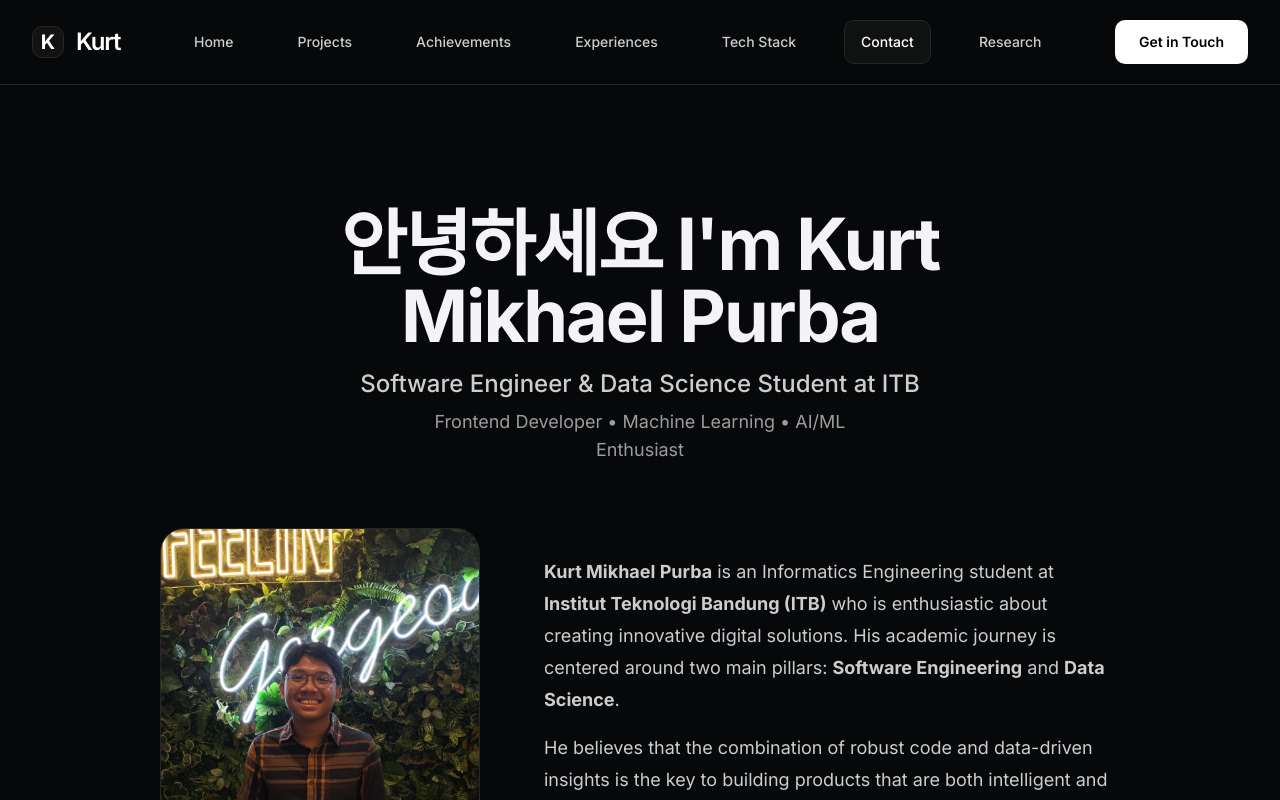
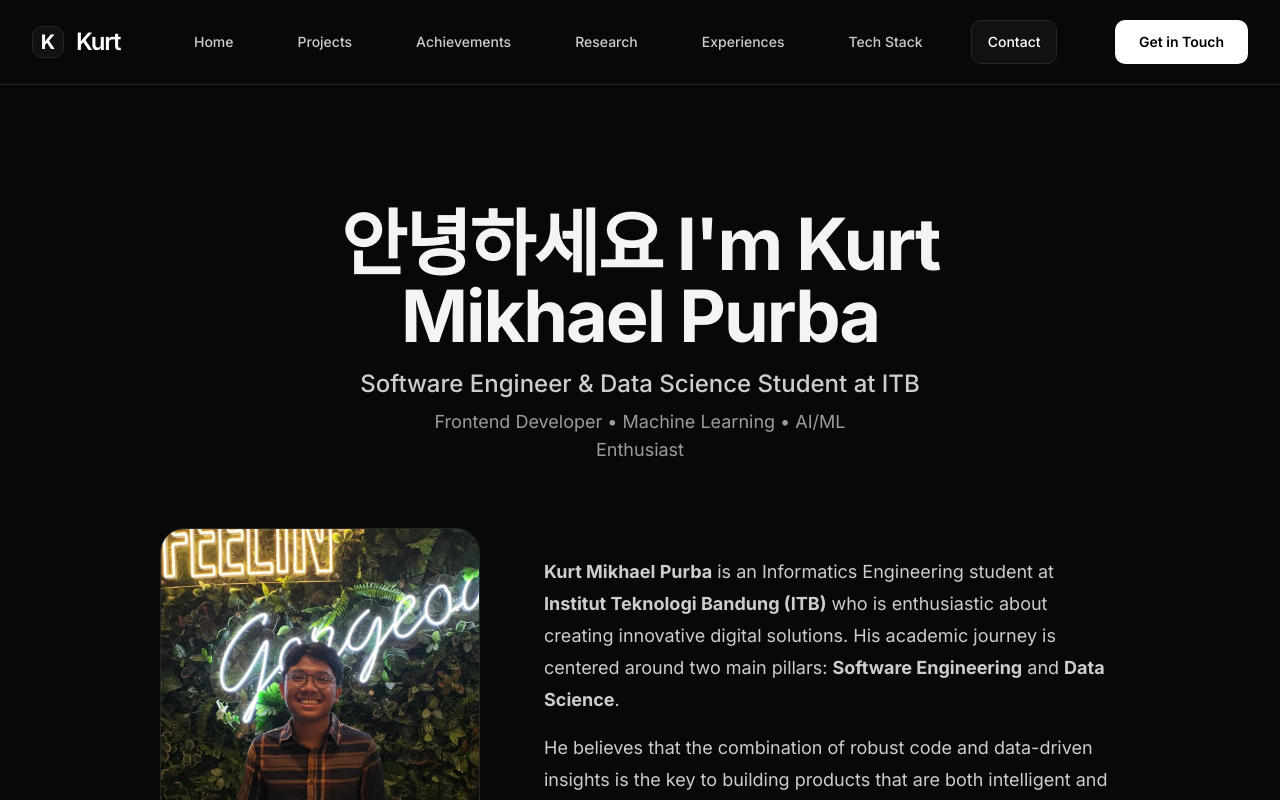
Before and after one commit to Kurt-Mikhael/porto-kurt, a Next.js app: page / in a window 1280 px wide. Shown: the top 800 px of the page. Built offline with nearby package versions, Linux system fonts and the light colour scheme.

Commit message:
Feat: research navbar section

```diff
--- a/src/app/components/navbar-wrapper.tsx
+++ b/src/app/components/navbar-wrapper.tsx
@@ -4,7 +4,7 @@ import { useEffect, useState, useRef } from 'react';
 import NavbarContent from '@/components/navbar';
 import NavbarMobile from '@/components/navbar-mobile';
 
-const SECTIONS = ['home', 'projects', 'achievements', 'experiences', 'tech-stack', 'contact'];
+const SECTIONS = ['home', 'projects', 'achievements', 'research','experiences', 'tech-stack', 'contact'];
 const NAVBAR_HEIGHT = 80;
 
 export default function NavbarWrapper() {
--- a/src/components/navbar-mobile.tsx
+++ b/src/components/navbar-mobile.tsx
@@ -32,10 +32,10 @@ export default function NavbarMobile({ activeSection = 'home' }: NavbarMobilePro
     { id: 'home', label: 'Home' },
     { id: 'projects', label: 'Projects' },
     { id: 'achievements', label: 'Achievements' },
+    { id: 'research', label: 'Research' },
     { id: 'experiences', label: 'Experiences' },
     { id: 'tech-stack', label: 'Tech Stack' },
     { id: 'contact', label: 'Contact' },
-    {id: 'research', label: 'Research'},
   ];
 
   return (
--- a/src/components/navbar.tsx
+++ b/src/components/navbar.tsx
@@ -44,10 +44,10 @@ const NavbarContent = memo(function NavbarContent({ activeSection = 'home' }: Na
     { id: 'home', label: 'Home' },
     { id: 'projects', label: 'Projects' },
     { id: 'achievements', label: 'Achievements' },
+    {id: 'research', label: 'Research'},
     { id: 'experiences', label: 'Experiences' },
     { id: 'tech-stack', label: 'Tech Stack' },
     { id: 'contact', label: 'Contact' },
-    {id: 'research', label: 'Research'},
   ];
 
   return (
```
